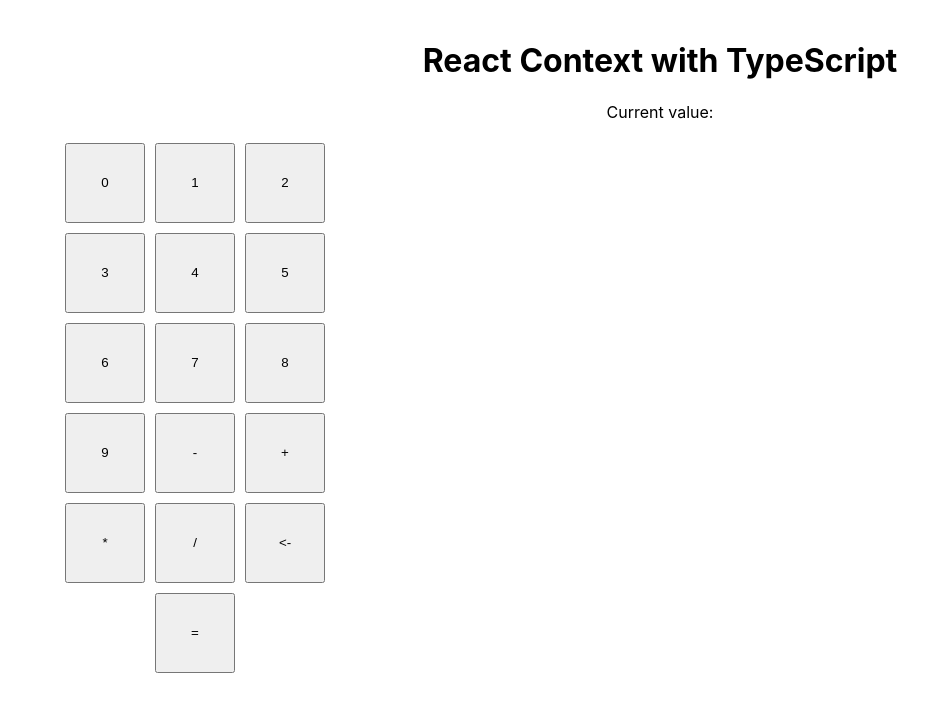
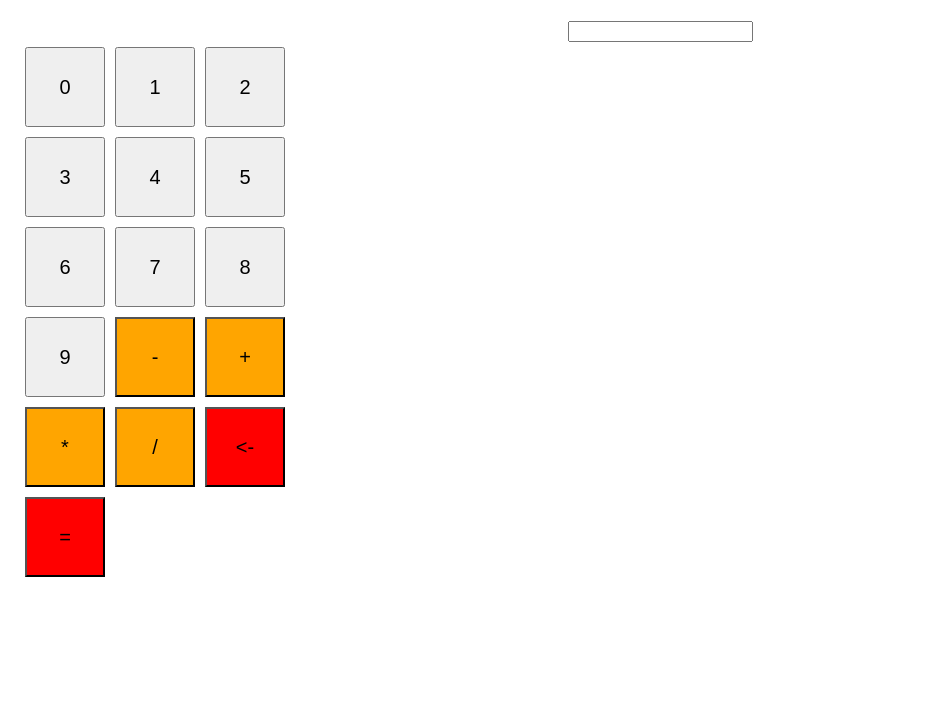
Before and after one commit to prateekpur/react-calculator, a React (Create React App) app: page / in a window 1280 px wide. Shown: the top 712 px of the page, without its empty margins (0-935 px from the left). Built offline with nearby package versions, Linux system fonts and the light colour scheme; the HTML template or start-up script is replaced by a standard one.

Commit message:
style change to button color, font

```diff
--- a/src/App.tsx
+++ b/src/App.tsx
@@ -6,8 +6,7 @@ import { CalcProvider } from './CalcContext';
 const App: React.FC = () => {
   return (
     <CalcProvider>
-      <div style={{ padding: '20px', textAlign: 'center', width: '100vw'}}>
-        <h1>React Context with TypeScript</h1>
+      <div style={{ padding: '20px', textAlign: 'center', width: '100vw' , justifyContent: "center", alignItems: "center"}}>
         <CalcDisplay />
         <CalcShow />
       </div>
--- a/src/button.tsx
+++ b/src/Button.tsx
@@ -20,6 +20,21 @@ export const Button: React.FC<ButtonProps> = ({ text, onClick }) => {
         border: "px solid #BF4F74",
         borderRadius: "5px",
     };
+
+    const getColor = (status: string): string => {
+      switch (text) {
+        case '+':
+        case '-':
+        case '*':
+        case '/':
+          return 'orange';
+        case '=':
+        case '<-':
+          return 'red';
+        default:
+          return 'lighblue';
+      }
+    };
     const handleClick = () => {
         onClick(text); // Pass the text back to the parent
     };
@@ -31,8 +46,9 @@ export const Button: React.FC<ButtonProps> = ({ text, onClick }) => {
         }
     };
 
+
     return (
-      <button onClick={handleClick} onKeyDown={handleKeyDown} className="button1">
+      <button onClick={handleClick} onKeyDown={handleKeyDown} style={{backgroundColor: getColor(text)}} className="button">
         {text}
       </button>
     );
--- a/src/CalcDisplay.tsx
+++ b/src/CalcDisplay.tsx
@@ -4,7 +4,7 @@ import { useCalcContext } from './CalcContext';
 const CalcDisplay: React.FC = () => {
   const { result } = useCalcContext();
 
-  return <p>Current value: {result}</p>;
+  return <input type='text' value={result}></input>;
 };
 
 export default CalcDisplay;
--- a/src/CalcShow.tsx
+++ b/src/CalcShow.tsx
@@ -45,7 +45,7 @@ const CalcShow: React.FC = () => {
   };
 
   return (
-      <div tabIndex={0} onKeyDown={onEnterKey} style={{ display: "flex", flexWrap: "wrap", maxWidth: "350px", justifyContent: "center", alignItems: "center"}}>
+      <div tabIndex={0} onKeyDown={onEnterKey} style={{ display: "flex", flexWrap: "wrap", maxWidth: "350px"}}>
       {[...CalcButtons, ...Operators].map((item, index) => (
           <ActionButton text={item} key={`${item}-${index}`} />
         ))}
--- a/src/index.css
+++ b/src/index.css
@@ -12,7 +12,7 @@ code {
     monospace;
 }
 
-.button1 {
+.button {
   width: 80px;
   height: 80px;
   borderTop: 1px solid #777;
@@ -23,7 +23,7 @@ code {
   padding: 10px 20px;
   border: px solid #BF4F74;
   borderRadius: 5px;
-
+  font-size: 20px;
 }
 
 .container {
```
